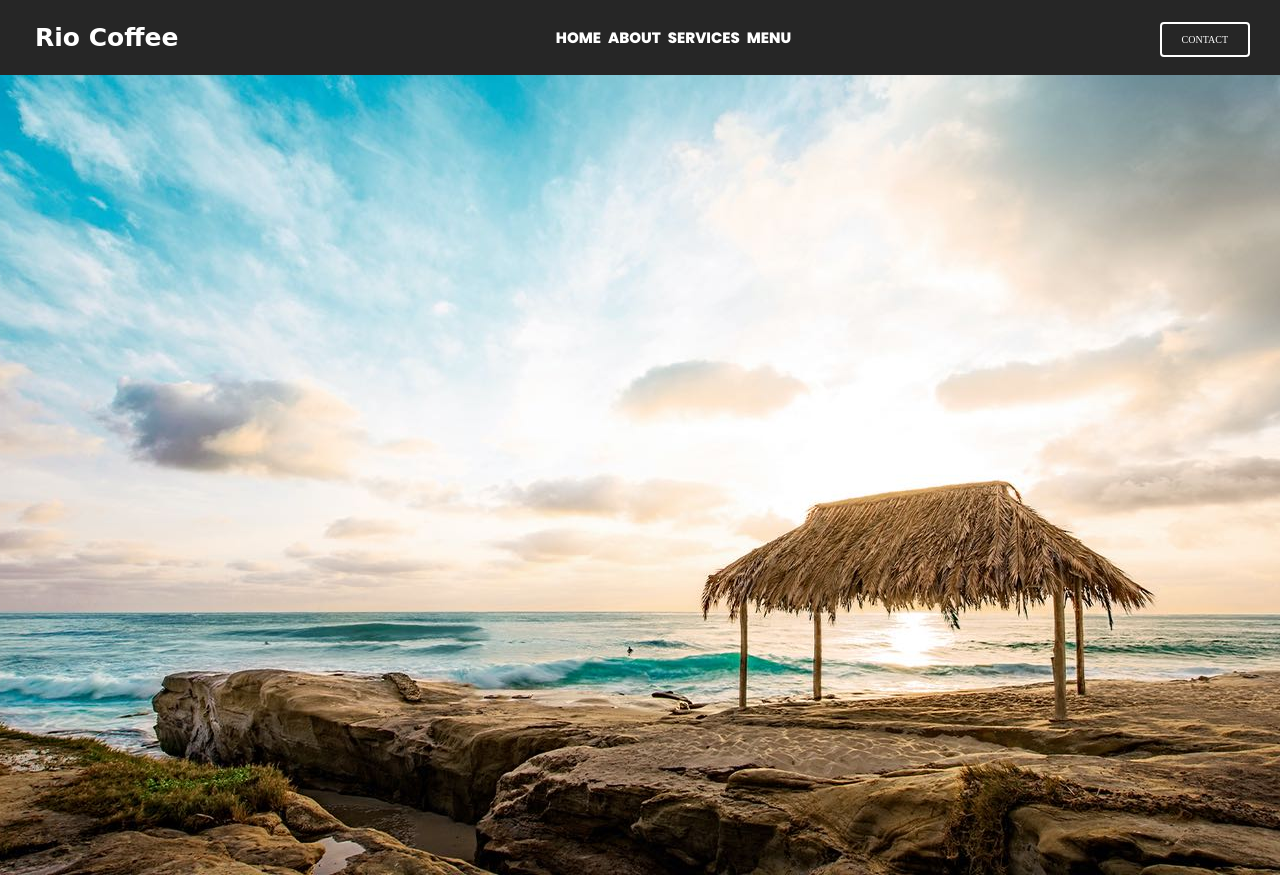
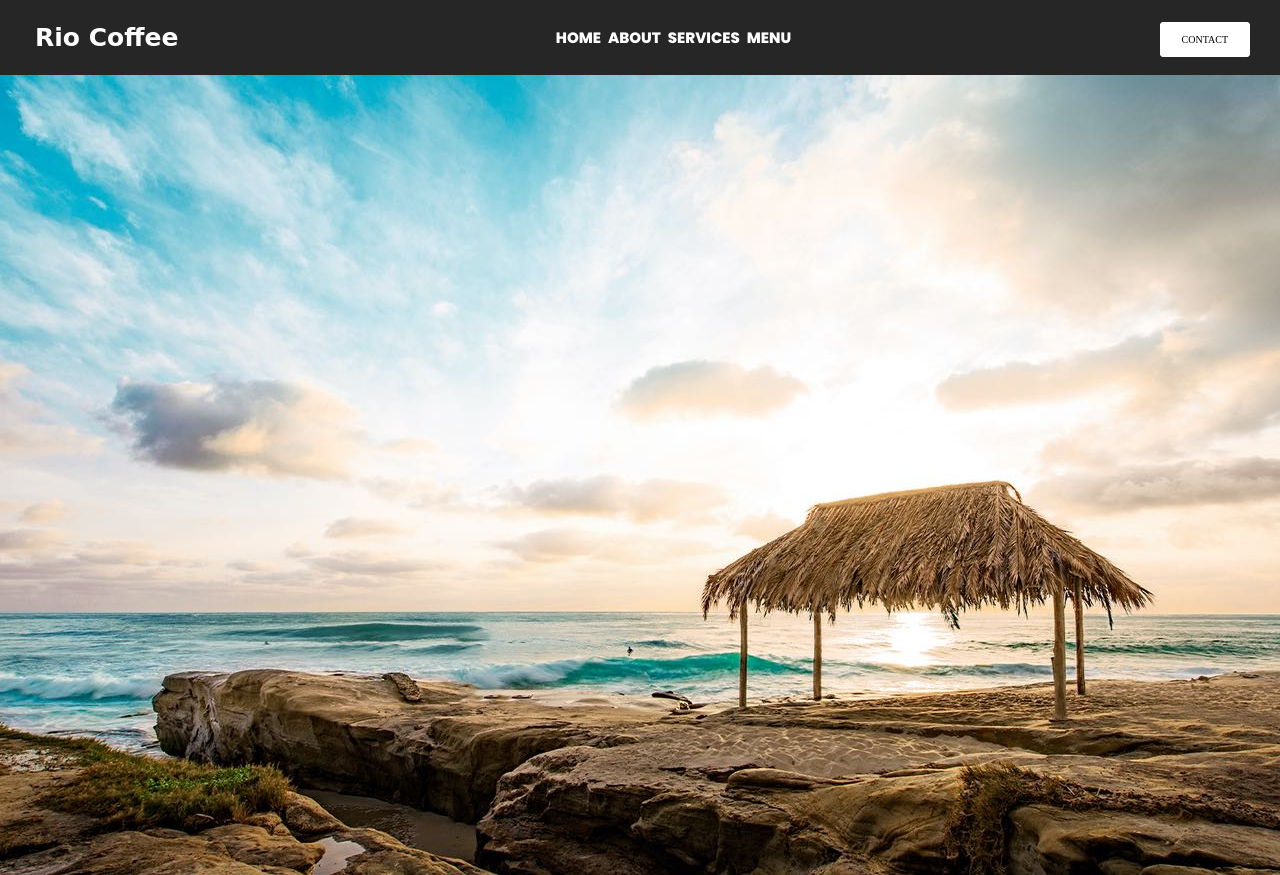
Before and after one commit to DovzhenkoDenys1989/Practice_Easy_flexbox_navigation, a plain HTML site: page index.html in a window 1280 px wide. In both pictures the pointer is over the link "CONTACT". Drawn offline with Linux system fonts and the light colour scheme.

Commit message:
Added hover

```diff
--- a/essets/css/style.css
+++ b/essets/css/style.css
@@ -61,6 +61,11 @@
   font-size: 10px;
 }
 
+.link-button:hover {
+  background-color: white;
+  color: black;
+}
+
 .images {
   height: 100vh;
   background-image: url(../images/Sea.jpg);
```
